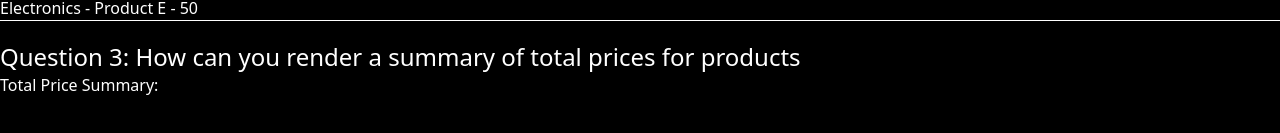
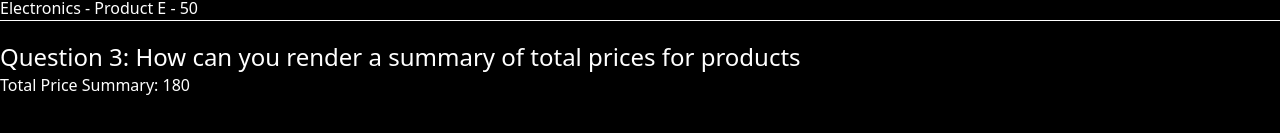
Before and after one commit to Shahid6516/React, a React (Vite) app: page / in a window 1280 px wide. Shown: the part 301-434 px from the top of the page. Built offline with nearby package versions, Linux system fonts and the light colour scheme.

Commit message:
Rendered summary of total price using reduce function

```diff
--- a/src/Questions/RenderingListAndConditionalOperator.jsx
+++ b/src/Questions/RenderingListAndConditionalOperator.jsx
@@ -43,7 +43,12 @@ const RenderingListAndConditionalOperator = () => {
       <div className='Question 3'>
         <h2 className='text-2xl mt-5'>Question 3: How can you render a summary of total prices for products</h2>
         <ul>
-          <p>Total Price Summary: {products.reduce}</p>
+          <p>Total Price Summary: {" "}
+            {products.reduce((acc, product) => {
+             return acc + product.price
+            }, 0)}
+          </p>
+
         </ul>
       </div>
 
```
